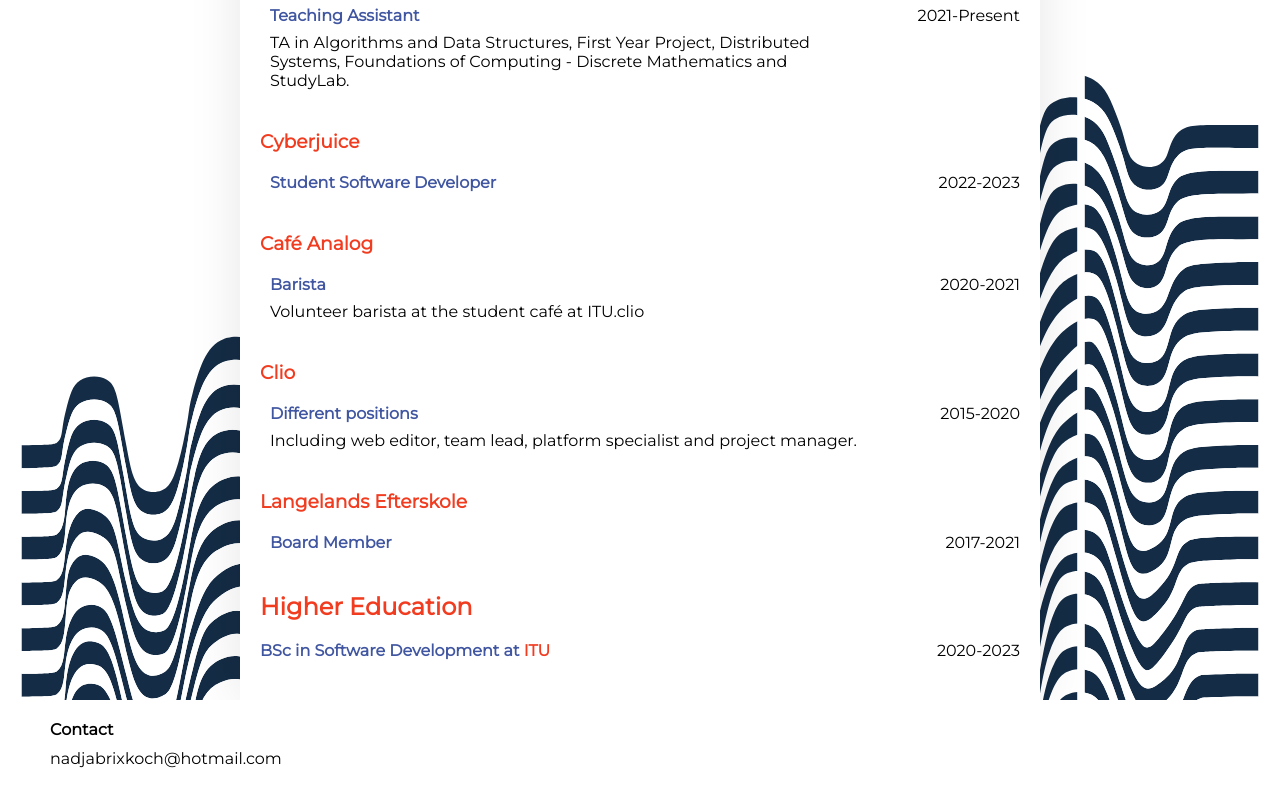
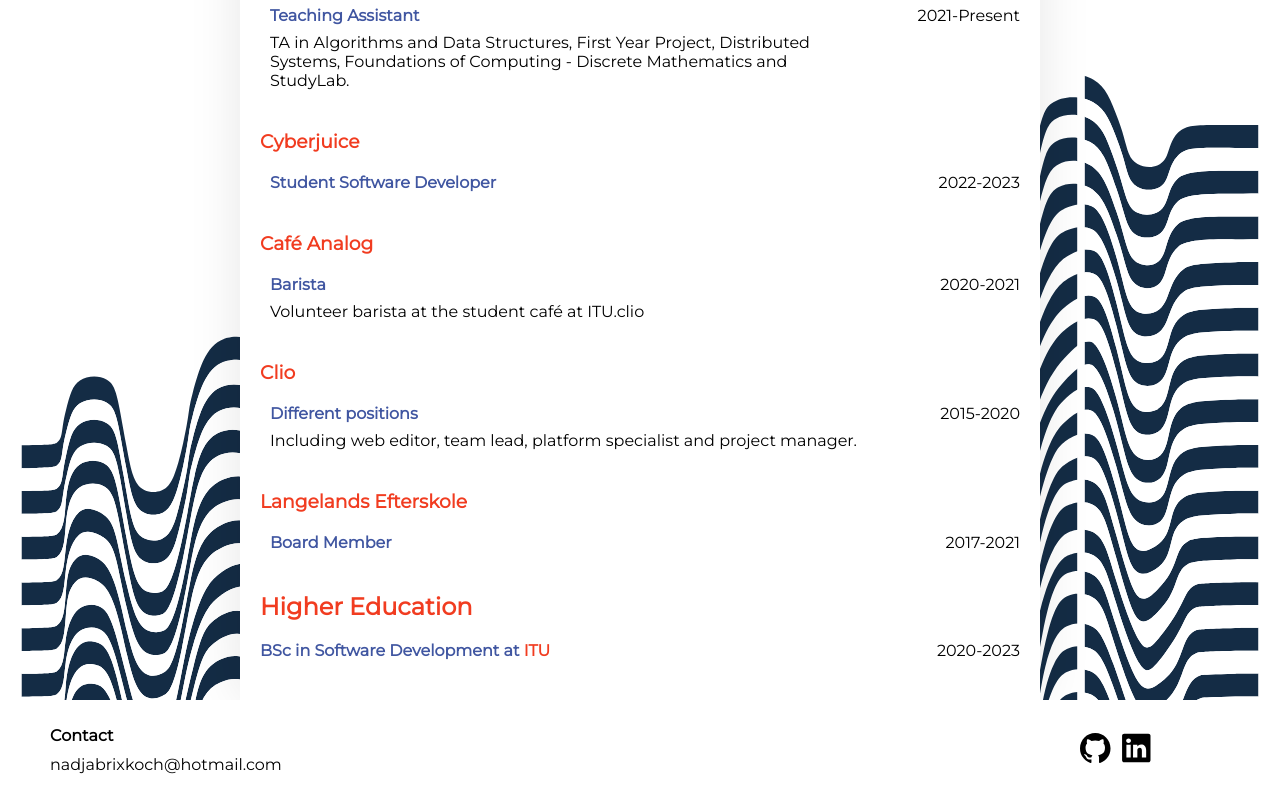
Before and after one commit to NaddiNadja/portfolio, a Next.js app: page / in a window 1280 px wide. Shown: the part 260-1060 px from the top of the page. Built offline with nearby package versions, Linux system fonts and the light colour scheme.

Commit message:
socials and links in new windows

```diff
--- a/components/cv/education/education-item.tsx
+++ b/components/cv/education/education-item.tsx
@@ -26,7 +26,9 @@
       <Title>
         <h4>
           {education.title} at{" "}
-          <a href={education.school.link}>{education.school.name}</a>
+          <a target="_blank" href={education.school.link}>
+            {education.school.name}
+          </a>
         </h4>
         <span>{education.years}</span>
       </Title>
--- a/components/cv/experiences/experience-item.tsx
+++ b/components/cv/experiences/experience-item.tsx
@@ -24,7 +24,9 @@
   return (
     <>
       <h3>
-        <a href={company.link}>{company.name}</a>
+        <a href={company.link} target="_blank">
+          {company.name}
+        </a>
       </h3>
       {company.jobs.map((experience, i) => (
         <Section key={i}>
--- a/components/footer/index.tsx
+++ b/components/footer/index.tsx
@@ -1,13 +1,39 @@
 import React from "react";
-import { Column } from "components/containers";
+import { Column, Row } from "components/containers";
+import GithubIcon from "./socials/github-icon";
+import styled from "styled-components";
+import Link from "next/link";
+import LinkedinIcon from "./socials/linkedin-icon";
+
+const Content = styled.div`
+  display: flex;
+  flex-direction: row;
+  gap: 10px;
+  justify-content: space-between;
+  align-items: center;
+  height: 100%;
+`;
 
 const Footer: React.FC = () => {
   return (
     <footer>
-      <Column>
-        <strong>Contact</strong>
-        <span>nadjabrixkoch@hotmail.com</span>
-      </Column>
+      <Content>
+        <Column>
+          <strong>Contact</strong>
+          <span>nadjabrixkoch@hotmail.com</span>
+        </Column>
+        <Row>
+          <Link target="_blank" href="https://github.com/NaddiNadja">
+            <GithubIcon />
+          </Link>
+          <Link
+            target="_blank"
+            href="https://www.linkedin.com/in/nadjabrixkoch/"
+          >
+            <LinkedinIcon />
+          </Link>
+        </Row>
+      </Content>
     </footer>
   );
 };
--- /dev/null
+++ b/components/footer/socials/github-icon.tsx
@@ -0,0 +1,12 @@
+const GithubIcon = () => (
+  <svg height="30px" viewBox="0 0 98 96" xmlns="http://www.w3.org/2000/svg">
+    <path
+      fill-rule="evenodd"
+      clip-rule="evenodd"
+      d="M48.854 0C21.839 0 0 22 0 49.217c0 21.756 13.993 40.172 33.405 46.69 2.427.49 3.316-1.059 3.316-2.362 0-1.141-.08-5.052-.08-9.127-13.59 2.934-16.42-5.867-16.42-5.867-2.184-5.704-5.42-7.17-5.42-7.17-4.448-3.015.324-3.015.324-3.015 4.934.326 7.523 5.052 7.523 5.052 4.367 7.496 11.404 5.378 14.235 4.074.404-3.178 1.699-5.378 3.074-6.6-10.839-1.141-22.243-5.378-22.243-24.283 0-5.378 1.94-9.778 5.014-13.2-.485-1.222-2.184-6.275.486-13.038 0 0 4.125-1.304 13.426 5.052a46.97 46.97 0 0 1 12.214-1.63c4.125 0 8.33.571 12.213 1.63 9.302-6.356 13.427-5.052 13.427-5.052 2.67 6.763.97 11.816.485 13.038 3.155 3.422 5.015 7.822 5.015 13.2 0 18.905-11.404 23.06-22.324 24.283 1.78 1.548 3.316 4.481 3.316 9.126 0 6.6-.08 11.897-.08 13.526 0 1.304.89 2.853 3.316 2.364 19.412-6.52 33.405-24.935 33.405-46.691C97.707 22 75.788 0 48.854 0z"
+      fill="#000000"
+    />
+  </svg>
+);
+
+export default GithubIcon;
--- /dev/null
+++ b/components/footer/socials/linkedin-icon.tsx
@@ -0,0 +1,28 @@
+const LinkedinIcon = () => (
+  <svg height="30px" viewBox="211 0 291 80">
+    <g id="layer1" transform="translate(-200.55198,-393.96227)">
+      <g
+        transform="matrix(1.018827,0,0,-1.018827,170.5996,498.03288)"
+        id="g3019"
+      >
+        <path
+          d="m 239.3298,95.036 c 0,2.96 2.4604,5.361 5.4956,5.361 l 63.376,0 c 3.0351,0 5.4956,-2.401 5.4956,-5.361 l 0,-64.117 c 0,-2.961 -2.4605,-5.361 -5.4956,-5.361 l -63.376,0 c -3.0352,0 -5.4956,2.4 -5.4956,5.361 l 0,64.117 z"
+          fill="#000000"
+          fillRule="nonzero"
+        />
+        <path
+          d="m 261.8728,37.749 0,33.794 -11.2325,0 0,-33.794 11.2325,0 z m -5.6163,38.408 c 3.917,0 6.355,2.595 6.355,5.838 -0.073,3.316 -2.438,5.839 -6.2807,5.839 -3.8423,0 -6.3545,-2.523 -6.3545,-5.839 0,-3.243 2.4375,-5.838 6.207,-5.838 l 0.073,0 z"
+          fill="#ffffff"
+          fillRule="evenodd"
+        />
+        <path
+          d="m 268.0881,37.749 11.2324,0 0,18.872 c 0,1.01 0.073,2.019 0.3696,2.741 0.812,2.018 2.6602,4.108 5.7632,4.108 4.0645,0 5.6904,-3.099 5.6904,-7.642 l 0,-18.079 11.2315,0 0,19.377 c 0,10.38 -5.5415,15.21 -12.9316,15.21 -6.0596,0 -8.7198,-3.387 -10.1978,-5.694 l 0.075,0 0,4.901 -11.2324,0 c 0.1474,-3.171 0,-33.794 0,-33.794 z"
+          fill="#ffffff"
+          fillRule="evenodd"
+        />
+      </g>
+    </g>
+  </svg>
+);
+
+export default LinkedinIcon;
```
